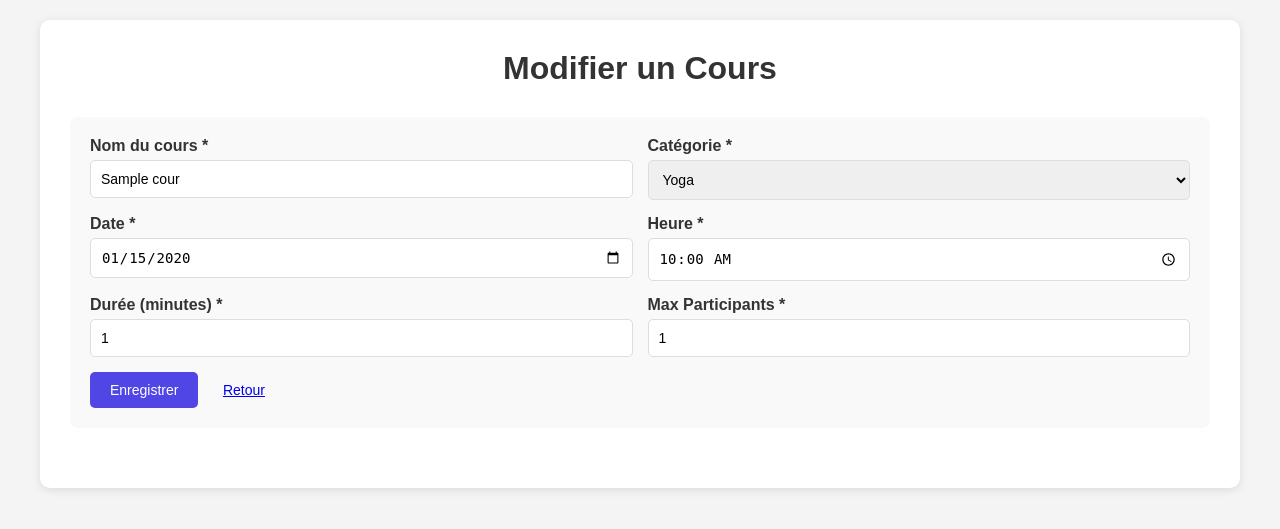
After one commit to Othmanehaiba/FitManager, a PHP site: page /editCour.php?id=1 in a window 1280 px wide. The commit adds this page. Shown: the top 529 px of the page. Run offline with PHP 8.4, Linux system fonts and the light colour scheme; tables that the repository leaves empty hold one stand-in row (values such as "Sample post").

Commit message:
adding the edit button and it works good

```diff
--- /dev/null
+++ b/editCour.php
@@ -0,0 +1,90 @@
+<?php
+ini_set('display_errors', 1);
+error_reporting(E_ALL);
+
+require "./database/db.php";
+
+// Get course ID
+$idCour = $_GET['id'];
+
+// Handle form submission
+if (isset($_POST['updateCour'])) {
+    $nomCour = $_POST['nom'];
+    $categorie = $_POST['categorie'];
+    $dateCour = $_POST['date'];
+    $heure = $_POST['heure'];
+    $duree = $_POST['duree'];
+    $nbrMax = $_POST['nbrMax'];
+
+    $sql = "UPDATE Cour SET nomCour='$nomCour', categorie='$categorie', dateCour='$dateCour',
+            heure='$heure', `durée`='$duree', nbrMax='$nbrMax' WHERE idCour='$idCour'";
+
+    if ($conn->query($sql)) {
+        header("Location: index.php");
+        exit();
+    }
+}
+
+
+$result = $conn->query("SELECT * FROM Cour WHERE idCour = '$idCour'");
+$course = $result->fetch_assoc();
+?>
+
+
+<!DOCTYPE html>
+<html lang="fr">
+<head>
+    <meta charset="UTF-8">
+    <title>Modifier Cours</title>
+    <link rel="stylesheet" href="./style/style.css">
+</head>
+<body>
+    <div class="container">
+        <h1>Modifier un Cours</h1>
+
+        <div class="form-container">
+            <form method="POST">
+                <div class="form-row">
+                    <div class="form-group">
+                        <label>Nom du cours *</label>
+                        <input type="text" name="nom" value="<?php echo $course['nomCour']; ?>" required>
+                    </div>
+                    <div class="form-group">
+                        <label>Catégorie *</label>
+                        <select name="categorie" required>
+                            <option value="Yoga" <?php if($course['categorie']=='Yoga') echo 'selected'; ?>>Yoga</option>
+                            <option value="Musculation" <?php if($course['categorie']=='Musculation') echo 'selected'; ?>>Musculation</option>
+                            <option value="Cardio" <?php if($course['categorie']=='Cardio') echo 'selected'; ?>>Cardio</option>
+                        </select>
+                    </div>
+                </div>
+
+                <div class="form-row">
+                    <div class="form-group">
+                        <label>Date *</label>
+                        <input type="date" name="date" value="<?php echo $course['dateCour']; ?>" required>
+                    </div>
+                    <div class="form-group">
+                        <label>Heure *</label>
+                        <input type="time" name="heure" value="<?php echo $course['heure']; ?>" required>
+                    </div>
+                </div>
+
+                <div class="form-row">
+                    <div class="form-group">
+                        <label>Durée (minutes) *</label>
+                        <input type="number" name="duree" value="<?php echo $course['durée']; ?>" required>
+                    </div>
+                    <div class="form-group">
+                        <label>Max Participants *</label>
+                        <input type="number" name="nbrMax" value="<?php echo $course['nbrMax']; ?>" required>
+                    </div>
+                </div>
+
+                <button type="submit" name="updateCour" class="btn btn-primary">Enregistrer</button>
+                <a href="index.php" class="btn">Retour</a>
+            </form>
+        </div>
+    </div>
+</body>
+</html>
--- a/index.php
+++ b/index.php
@@ -144,7 +144,7 @@
                                     <td>{$ro['durée']}</td>
                                     <td>{$ro['nbrMax']}</td>
                                     <td class='action-btns'>
-                                        <a href='edit_equipment.php?id={$ro['idCour']}' class='btn btn-warning btn-small'>✏️ Modifier</a>
+                                        <a href='editCour.php?id={$ro['idCour']}' class='btn btn-warning btn-small'>✏️ Modifier</a>
                                         <a href='deleteCour.php?id={$ro['idCour']}' class='btn btn-danger btn-small' onclick='return confirm('Supprimer cet équipement?')'>🗑️ Supprimer</a>
                                     </td>
                                 </tr>
@@ -311,7 +311,7 @@
                                     <td>{$ro['qtsDispo']}</td>
                                     <td>{$ro['etat']}</td>
                                     <td class='action-btns'>
-                                        <a href='edit_equipment.php?id={$ro['idEquipement']}' class='btn btn-warning btn-small'>✏️ Modifier</a>
+                                        <a href='editEquipement.php?id={$ro['idEquipement']}' class='btn btn-warning btn-small'>✏️ Modifier</a>
                                         <a href='deleteEquipement.php?id={$ro['idEquipement']}' class='btn btn-danger btn-small' onclick='return confirm('Supprimer cet équipement?')'>🗑️ Supprimer</a>
                                     </td>
                                 </tr>
```
Also changed, not shown: editEquipement.php (added, +79 -0 lines), edit.php (deleted).
